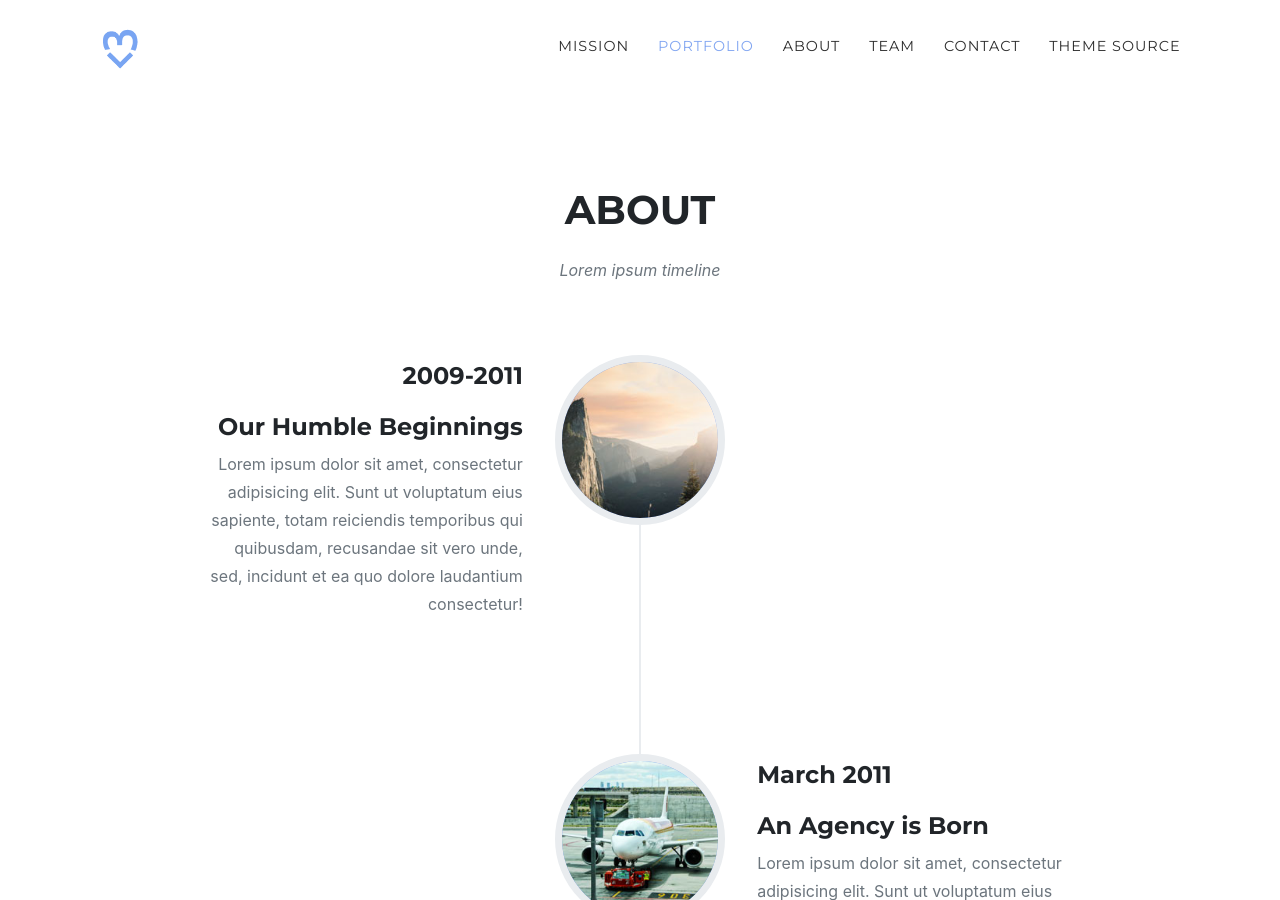
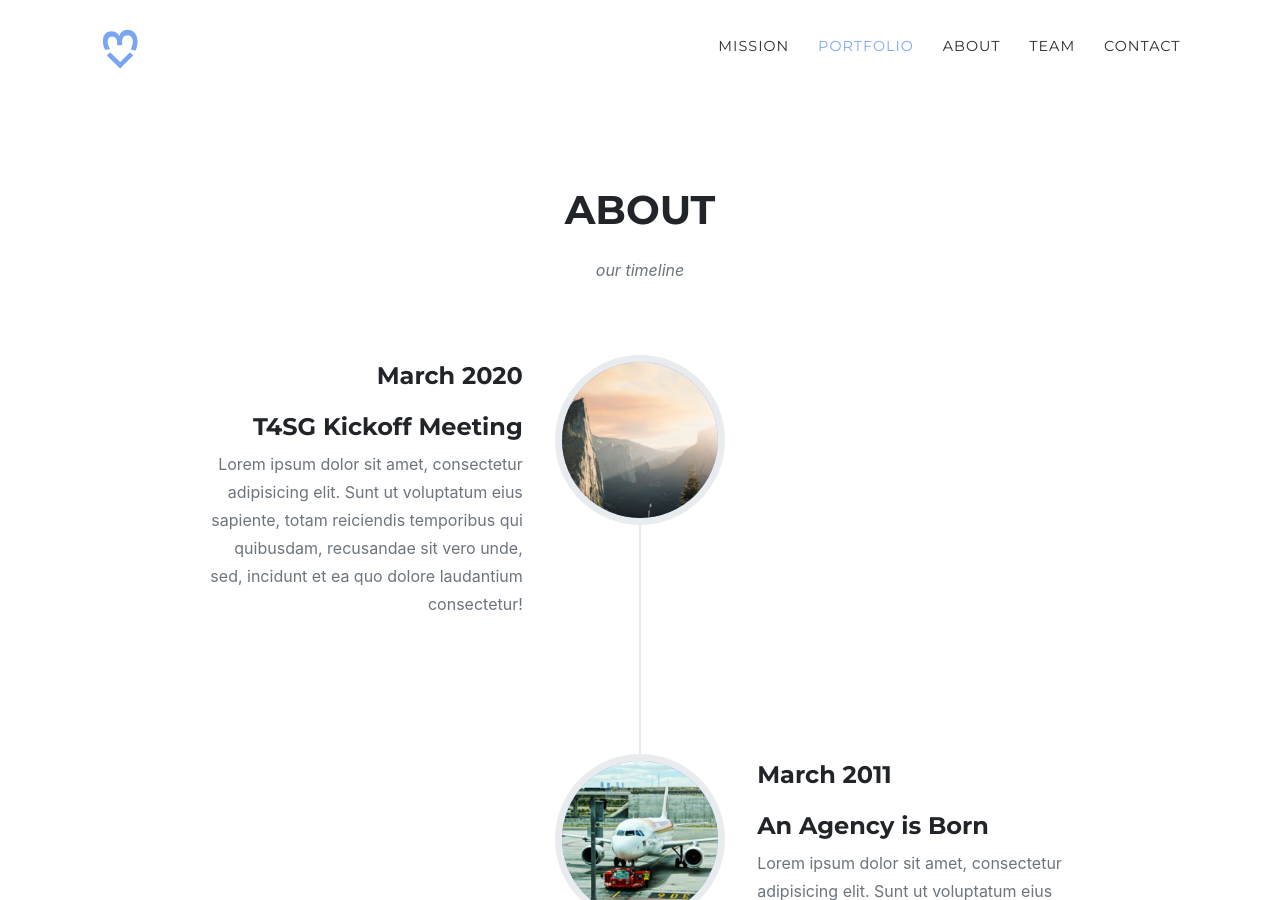
Before and after one commit to raviriley/agency-jekyll-theme, a Jekyll site: the page built from index.md, in a window 1280 px wide and 900 px high, scrolled down 2271 px. Built offline with Jekyll 4.4.1, drawn with Linux system fonts in a browser that asks for light colours; some web fonts are replaced.

Commit message:
saved menu

```diff
--- a/_data/navigation.yml
+++ b/_data/navigation.yml
@@ -21,8 +21,8 @@ en: &DEFAULT_EN
       section: team
     - title: "Contact"
       section: contact
-    - title: "Theme Source"
-      url: https://github.com/raviriley/agency-jekyll-theme/
+    #- title: "Theme Source"
+     # url: https://github.com/raviriley/agency-jekyll-theme/
 en-US:
   <<: *DEFAULT_EN
 en-CA:
--- a/_data/sitetext.yml
+++ b/_data/sitetext.yml
@@ -39,13 +39,13 @@ en: &DEFAULT_EN
 
   timeline:
     title: "About"
-    text: "Lorem ipsum timeline"
+    text: "our timeline"
     section: timeline
     # left is the default
     #start_align: "left"
     events:
-      - title: "Our Humble Beginnings"
-        year: "2009-2011"
+      - title: "T4SG Kickoff Meeting"
+        year: "March 2020"
         desc: "Lorem ipsum dolor sit amet, consectetur adipisicing elit. Sunt ut voluptatum eius sapiente, totam reiciendis temporibus qui quibusdam, recusandae sit vero unde, sed, incidunt et ea quo dolore laudantium consectetur!"
         image: assets/img/timeline/1.jpg
         alt:
```
